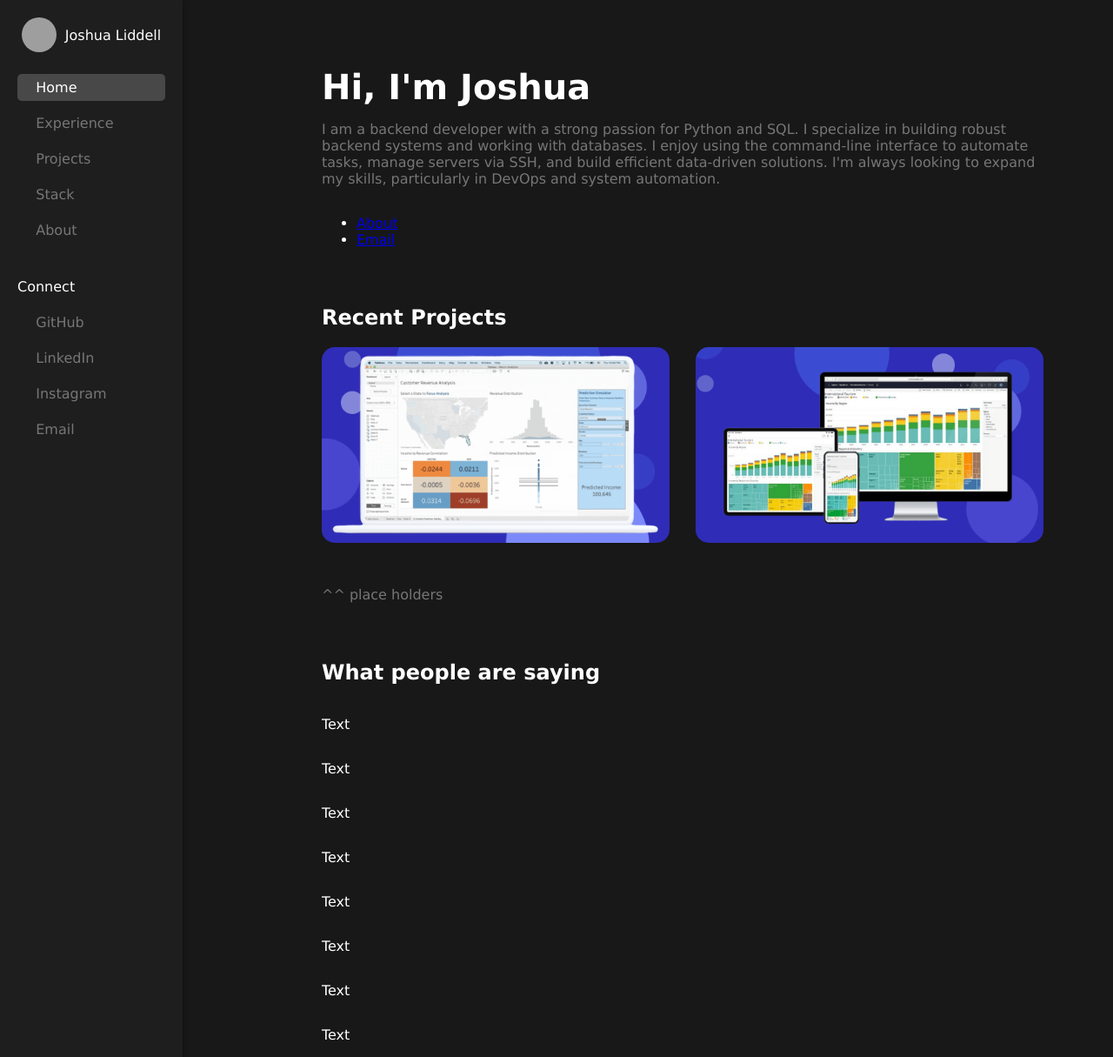
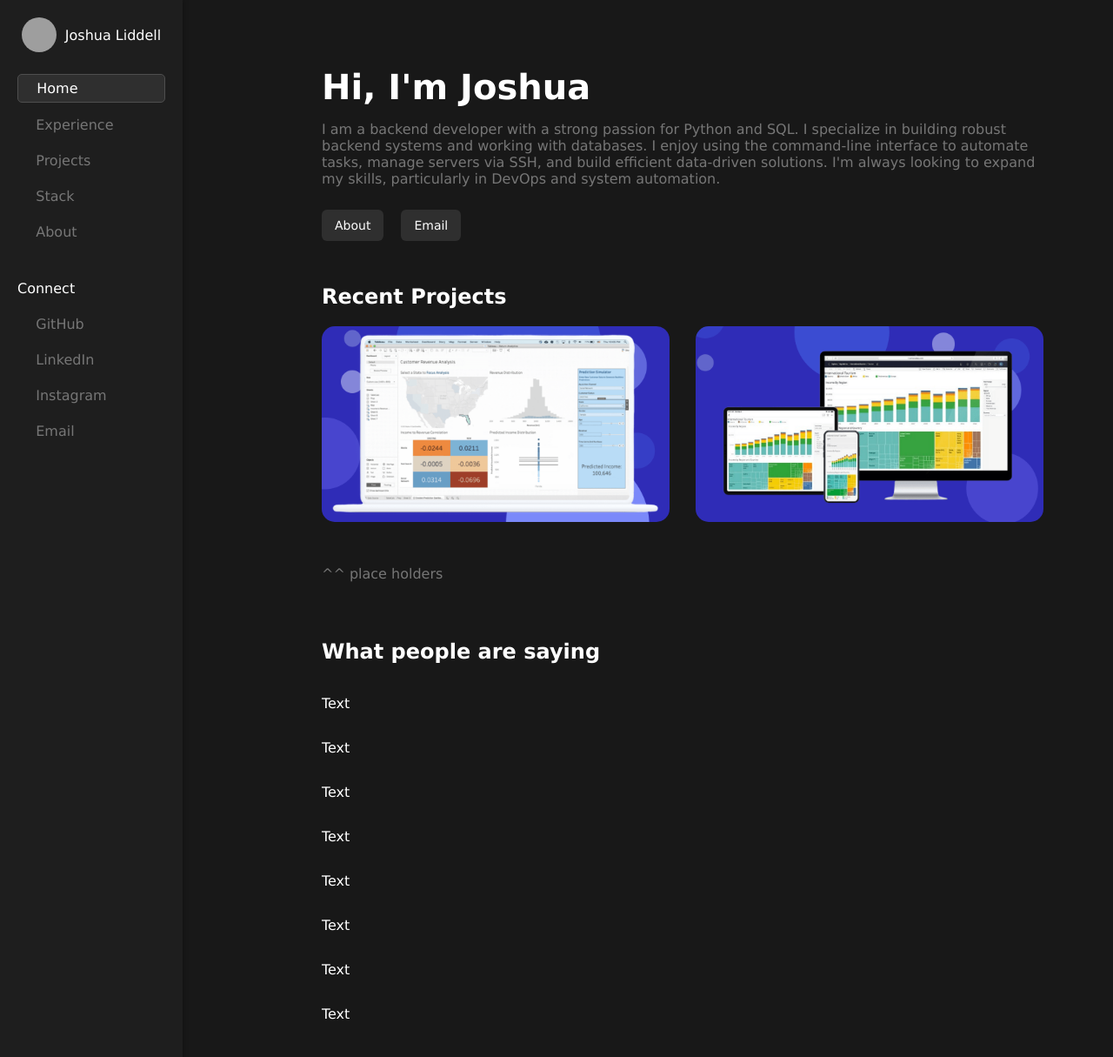
Before and after one commit to Josh-Liddell/JoshWebsite, a Jekyll site: the page built from home.html, in a window 1280 px wide and 1215 px high. Shown: the whole window at 87% size. Built offline with Jekyll 4.4.1, drawn with Linux system fonts in a browser that asks for light colours; some web fonts are replaced; grey boxes are pictures that could not be loaded.

Commit message:
Fixed home page buttons

```diff
--- a/_sass/main.scss
+++ b/_sass/main.scss
@@ -58,7 +58,8 @@ body {
     // font-weight: bold;
     // color: #007bff;
     color: white;
-    background-color: #484849;
+    background-color: #2f2f2f;
+    border: 0.5px solid #4e4e4e;
 }
 
 
@@ -81,9 +82,9 @@ body {
 }
 
 .main-content img {
-    width: 400px; /* Shrinks the image to 300px wide */
+    width: 400px;
     height: auto; /* Maintains the image's aspect ratio */
-    border-radius: 15px; /* Rounds the corners of the image */
+    border-radius: 15px;
 }
 
 .subtitle {
@@ -95,3 +96,33 @@ body {
     gap: 30px;
     margin-bottom: 30px;
 }
+
+.main-content ul {
+    display: flex;
+    list-style-type: none;
+    padding: 0;
+    margin: 0;
+    margin-top: 10px;
+}
+
+.homebuttons {
+    text-decoration: none;
+    display: inline-block;
+    color: white;
+    border-radius: 5px;
+    background-color: #2f2f2f;
+    margin-right: 20px;
+    padding-left: 15px;
+    padding-right: 15px;
+    padding-top: 10px;
+    padding-bottom: 10px;
+    border-radius: 6px;
+    font-size: 14px;
+    transition: background-color 0.3s ease-in-out;
+    transition: color 0.3s ease-in-out;
+}
+
+.homebuttons:hover {
+    background-color: #232323;
+    color:rgb(161, 161, 161)
+}
--- a/home.html
+++ b/home.html
@@ -11,7 +11,7 @@ title: Home
 </p>
 
 <ul>
-    <li><a href="/about.html">About</a></li> <li><a href="/about.html">Email</a></li>
+    <li><a href="/about.html" class="homebuttons">About</a></li> <li><a href="/about.html"class="homebuttons">Email</a></li>
 </ul>
 
 <h2>Recent Projects</h2>
--- a/index.html
+++ b/index.html
@@ -3,4 +3,4 @@ layout: default
 title: Under Construction
 ---
 <h1>Under Construction</h1>
-<p class="subtitle">Come back soon!</p>
+<p class="subtitle">Come back soon</p>
--- a/stack.html
+++ b/stack.html
@@ -3,4 +3,4 @@ layout: default
 title: Stack
 ---
 <h1>{{ "Stack" | Capitalize }}</h1>
-<p class="subtitle">The technology I understand and work with</p>
+<p class="subtitle">The tools and technology I use every day</p>
```
Also changed, not shown: 1 other file.
